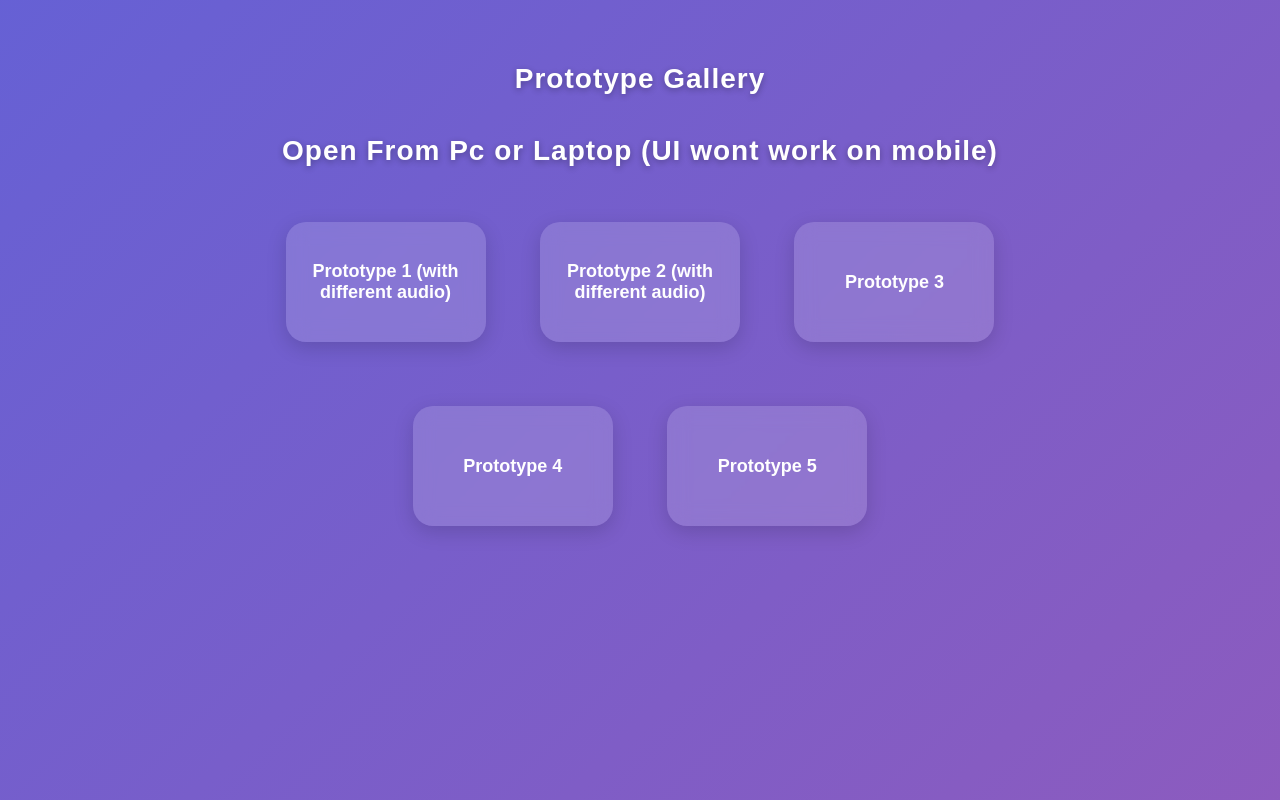
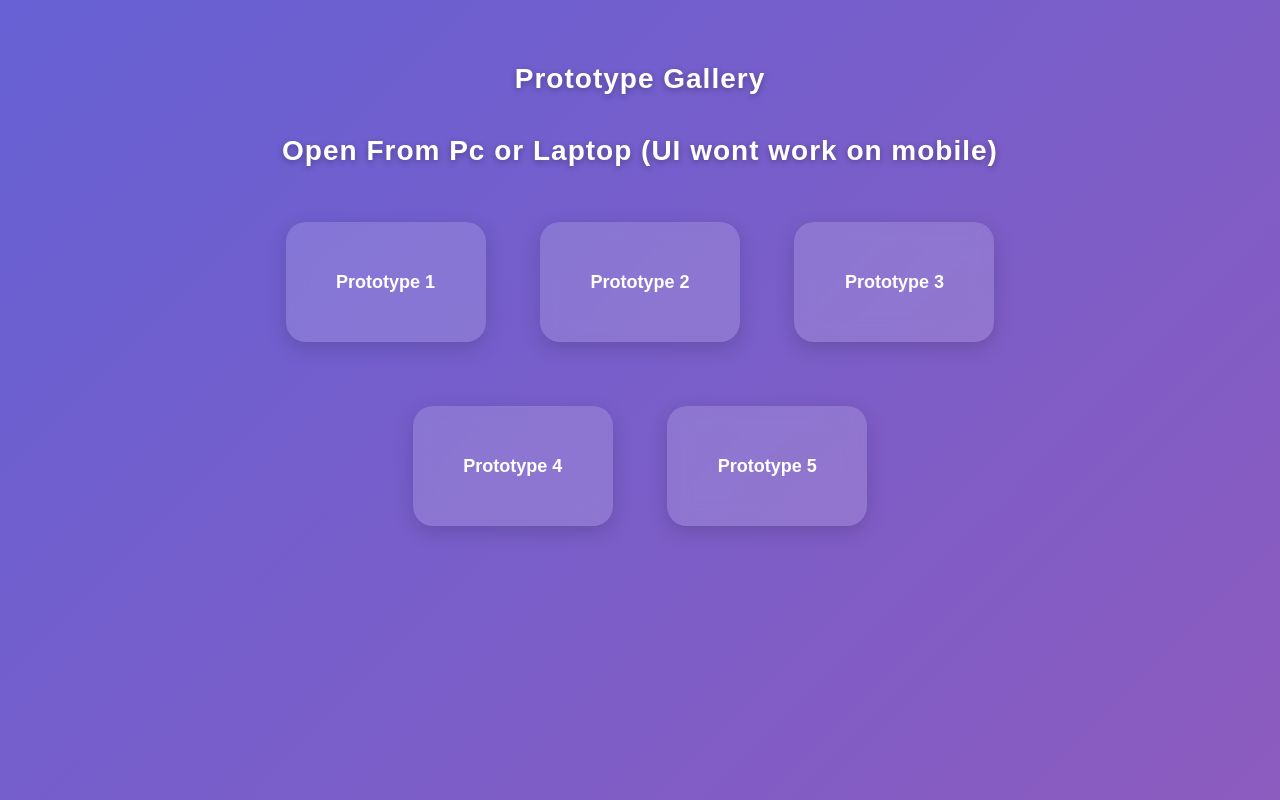
Before and after one commit to DiamondDVVV/webs, a plain HTML site: page index.html in a window 1280 px wide. Drawn offline with Linux system fonts and the light colour scheme.

Commit message:
Update index.html

```diff
--- a/index.html
+++ b/index.html
@@ -91,8 +91,8 @@
 
   <div class="projects">
     <div class="row">
-      <div class="project"><a href="1.html">Prototype 1 (with different audio)</a></div>
-      <div class="project"><a href="2.html">Prototype 2 (with different audio)</a></div>
+      <div class="project"><a href="1.html">Prototype 1 </a></div>
+      <div class="project"><a href="2.html">Prototype 2</a></div>
       <div class="project"><a href="3.html">Prototype 3</a></div>
     </div>
 
```
